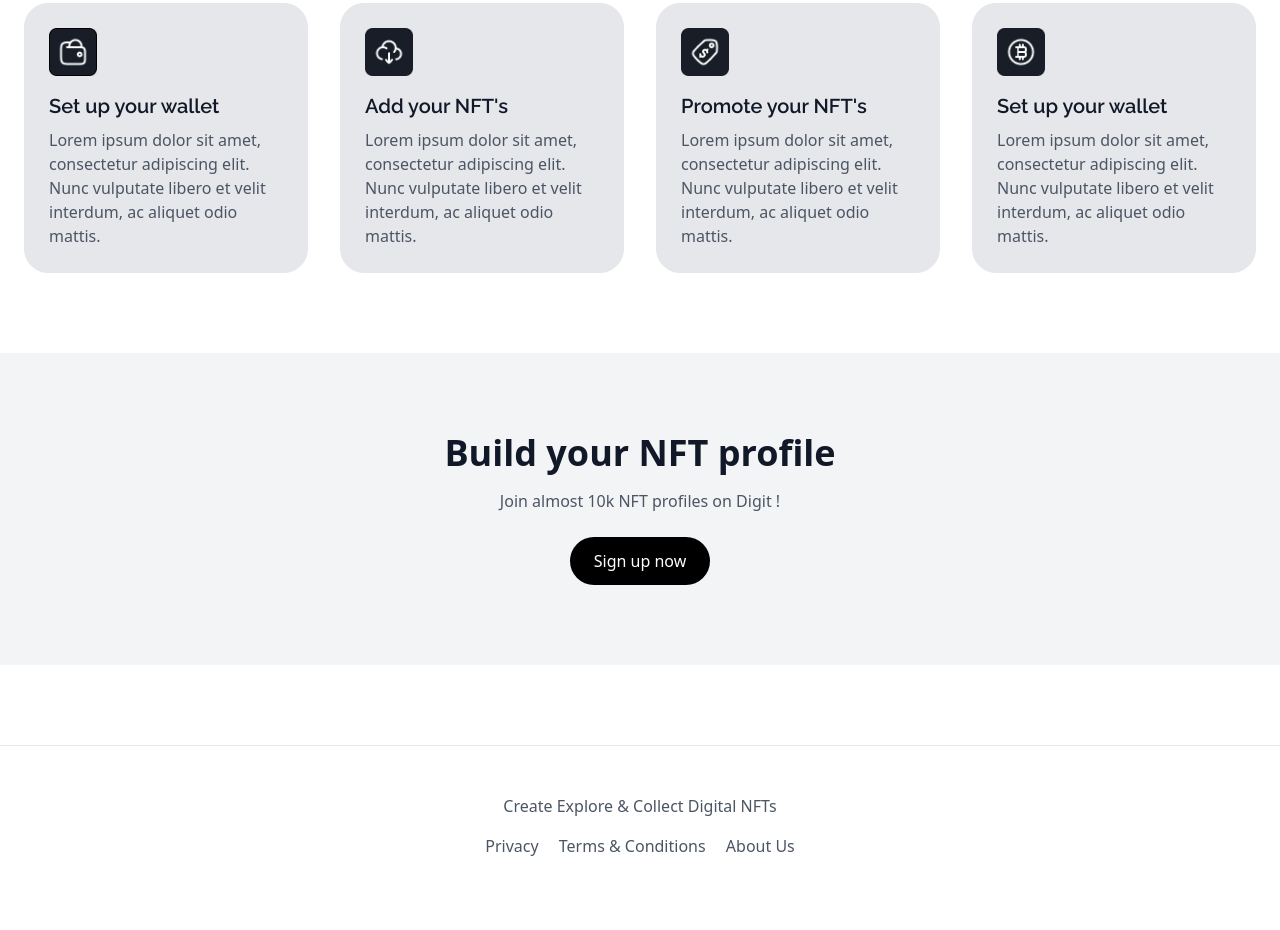
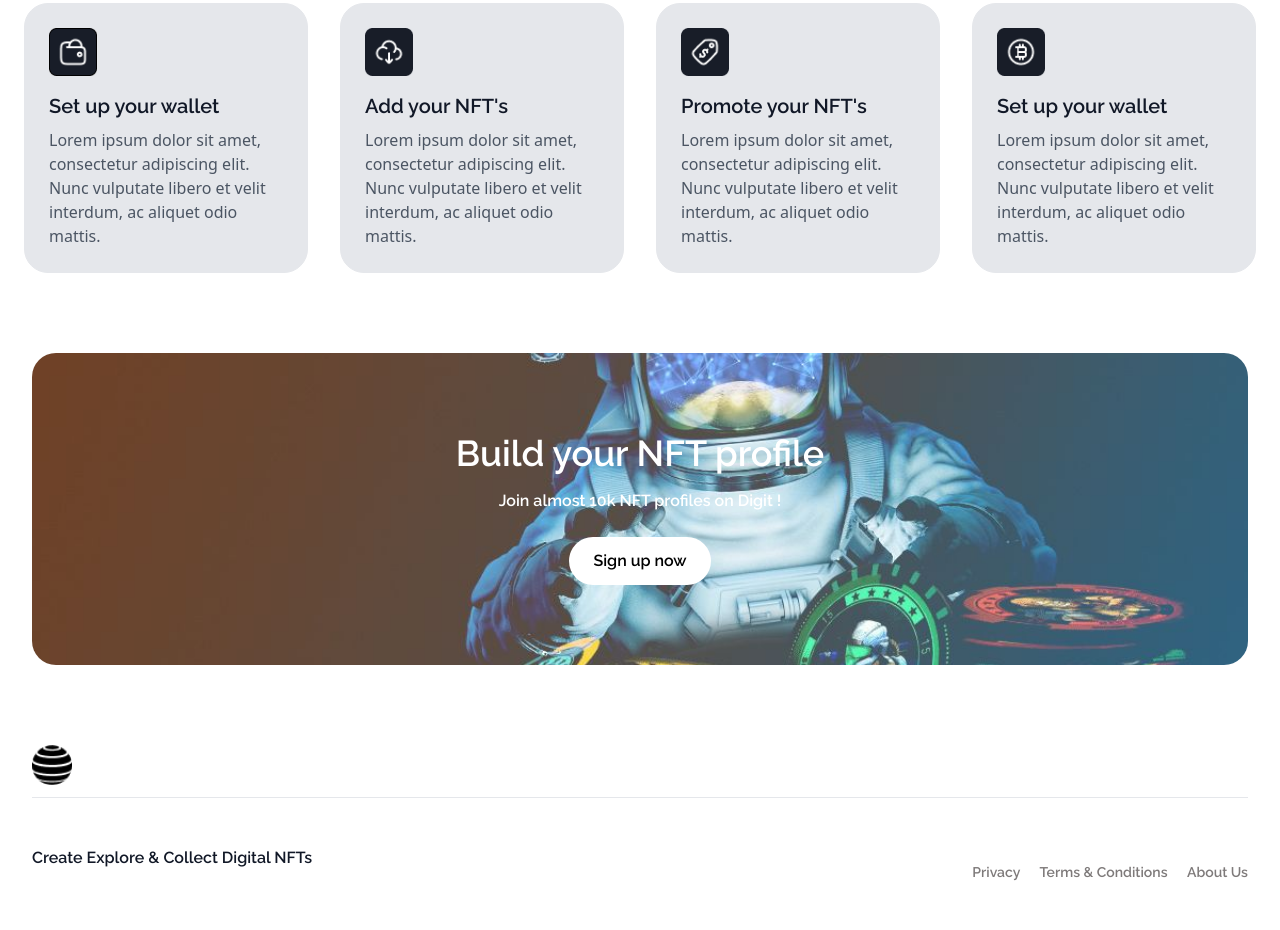
Before and after one commit to MaldiniBeh/figma-to-code-challenge-1, a website with bundled scripts: page index.html in a window 1280 px wide. Shown: the part 1477-2407 px from the top of the page. Before the commit the page ends 2383 px from the top, so only its background shows below. Built offline with nearby package versions, Linux system fonts and the light colour scheme.

Commit message:
build(component):footer

```diff
--- a/index.html
+++ b/index.html
@@ -67,7 +67,7 @@
             </button>
 
           </div>
-          <a class="mt-6" href="#">View more</a>
+          <a class="mt-6 font-releway-semi-base" href="#">View more</a>
         </div>
       </div>
 
@@ -79,7 +79,7 @@
 
     <!-- Create and Sell Section -->
     <section class="my-20">
-      <h2 class="text-4xl font-bold px-8">Create and Sell Now</h2>
+      <h2 class="text-4xl font-bold px-8 font-releway-semi-base">Create and Sell Now</h2>
       <div
       id="wallet"
         class="grid grid-cols-1 md:grid-cols-2 lg:grid-cols-4 gap-8 mt-12 px-6"
@@ -87,23 +87,26 @@
     </section>
 
     <!-- Call to Action Section -->
-    <section class="my-20 text-center bg-gray-100 py-20">
-      <h2 class="text-4xl font-bold">Build your NFT profile</h2>
-      <p class="text-gray-600 mt-4">Join almost 10k NFT profiles on Digit !</p>
-      <button class="mt-6 bg-black text-white px-6 py-3 rounded-full">
+    <section class="my-20 text-center py-20 mx-8 bg-custom bg-cover bg-center rounded-3xl">
+      <h2 class="text-4xl text-white font-releway-semi-base">Build your NFT profile</h2>
+      <p class="text-gray-600 mt-4 font-releway-semi-base text-white">Join almost 10k NFT profiles on Digit !</p>
+      <button class="mt-6 bg-white text-black px-6 py-3 rounded-full font-releway-semi-base">
         Sign up now
       </button>
     </section>
 
     <!-- Footer -->
-    <footer class="py-12 text-center border-t">
-      <p class="text-gray-600">Create Explore & Collect Digital NFTs</p>
-      <div class="mt-4 space-x-4">
-        <a href="#" class="text-gray-600 hover:text-gray-900">Privacy</a>
-        <a href="#" class="text-gray-600 hover:text-gray-900"
+     <div>
+      <img src="/images/logo-1.png" class="w-10 h-10 mx-8 mb-3" alt="">
+     </div>
+    <footer class="flex justify-between mx-8 py-12 border-t font-releway-semi-base font-bold">
+      <p class="text-gray-900">Create Explore & Collect Digital NFTs</p>
+      <div class="mt-4 space-x-4 text-sm">
+        <a href="#" class="font-herderTitle">Privacy</a>
+        <a href="#" class="font-herderTitle"
           >Terms & Conditions</a
         >
-        <a href="#" class="text-gray-600 hover:text-gray-900">About Us</a>
+        <a href="#" class="font-herderTitle">About Us</a>
       </div>
     </footer>
     <script src="https://ajax.googleapis.com/ajax/libs/jquery/1.12.4/jquery.min.js"></script>
--- a/scss/styles.scss
+++ b/scss/styles.scss
@@ -24,3 +24,9 @@
   font-family: 'Raleway-Regular';
   font-weight: 100;
 }
+
+.bg-custom {
+  background-image: url(/images/bic.png);
+  object-fit: contain;
+  object-position: center;
+}
```
Also changed, not shown: css/styles.min.css.
